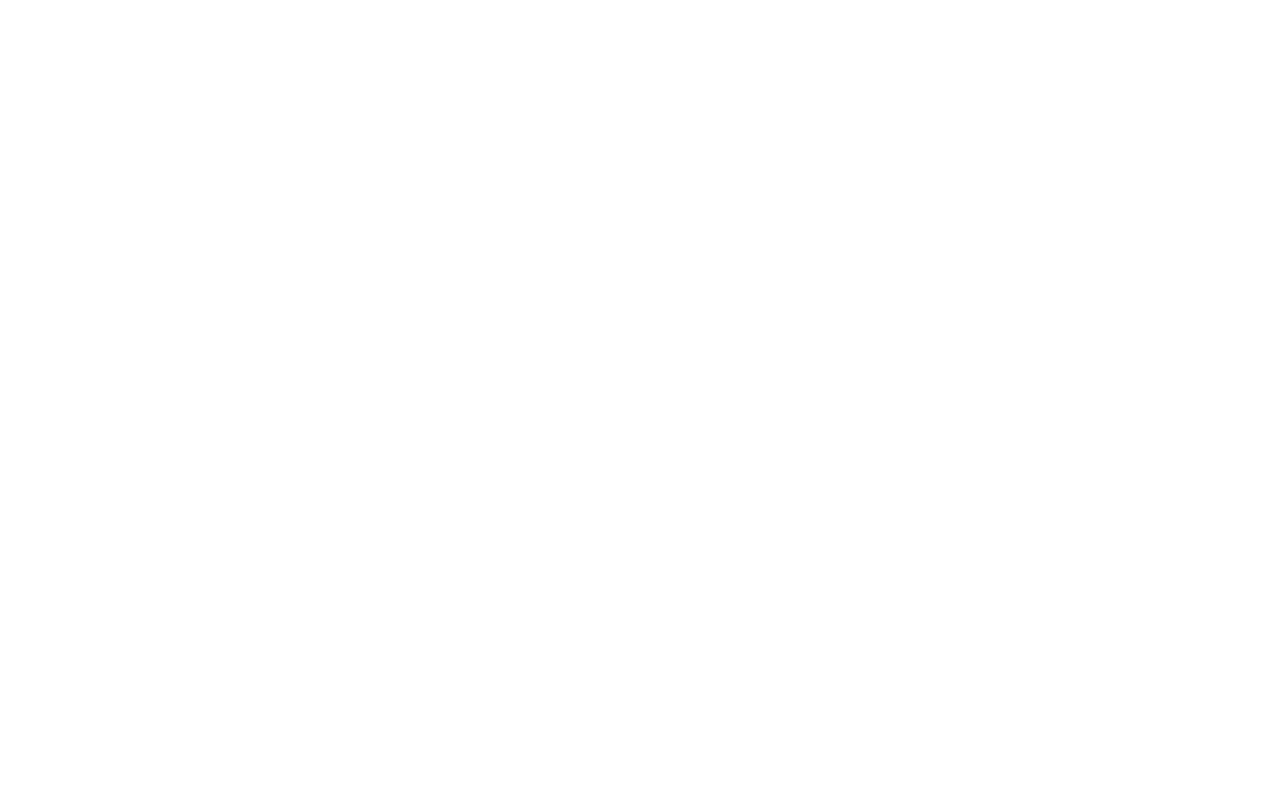
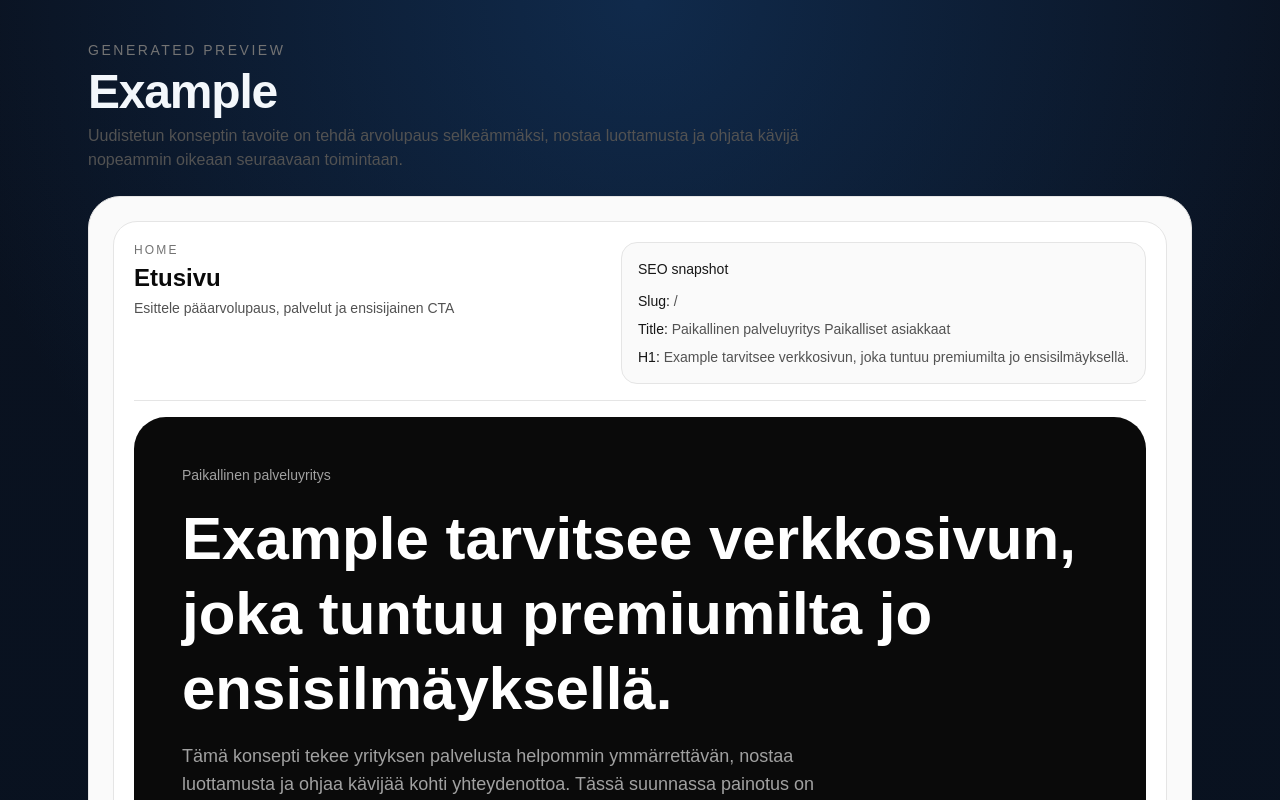
Before and after one commit to aimolabs/sivutminttiin, a Next.js app: page /projects/generated/preview in a window 1280 px wide. Before the commit this address had no page. Shown: the top 800 px of the page. Built offline with nearby package versions, Linux system fonts and the light colour scheme; no server answers.

Commit message:
Update preview pages for page-aware section renderer

```diff
--- a/app/projects/[id]/preview/page.tsx
+++ b/app/projects/[id]/preview/page.tsx
@@ -6,26 +6,66 @@ type Props = {
   params: { id: string };
 };
 
-export default function PreviewPage({ params }: Props) {
+export default function ProjectPreviewPage({ params }: Props) {
   const project = getProjectById(params.id);
 
   if (!project) {
     notFound();
   }
 
+  const pageId =
+    project.sitemap.find((item) => item.isPrimary)?.pageId ??
+    project.pages[0]?.pageId ??
+    "";
+
   return (
-    <div className="min-h-screen px-6 py-10">
-      <div className="max-w-4xl mx-auto space-y-10">
-        <div>
-          <h1 className="text-lg font-semibold">
-            {project.siteProfile.companyName}
-          </h1>
-          <p className="text-sm text-neutral-500">
-            Konseptin esikatselu
-          </p>
+    <div className="mx-auto max-w-6xl space-y-6 px-6 py-10">
+      <div className="space-y-2">
+        <p className="text-sm font-medium uppercase tracking-[0.18em] text-neutral-500">
+          Project preview
+        </p>
+        <h1 className="text-3xl font-semibold tracking-tight md:text-5xl">
+          {project.siteProfile.companyName}
+        </h1>
+        <p className="max-w-3xl text-neutral-600">{project.businessSummary}</p>
+      </div>
+
+      <div className="rounded-[2rem] border border-neutral-200 bg-neutral-50 p-5 md:p-6">
+        <div className="space-y-4 rounded-[1.5rem] border border-neutral-200 bg-white p-5">
+          <div className="flex flex-wrap items-start justify-between gap-4 border-b border-neutral-200 pb-4">
+            <div className="space-y-1">
+              <p className="text-xs font-medium uppercase tracking-[0.18em] text-neutral-500">
+                {project.pages[0]?.pageType ?? "page"}
+              </p>
+              <h2 className="text-2xl font-semibold text-neutral-950">
+                {project.pages[0]?.title ?? "Preview"}
+              </h2>
+              <p className="text-sm text-neutral-600">
+                {project.pages[0]?.purpose ?? ""}
+              </p>
+            </div>
+
+            <div className="min-w-[220px] rounded-2xl border border-neutral-200 bg-neutral-50 p-4 text-sm">
+              <p className="font-medium text-neutral-900">SEO snapshot</p>
+              <div className="mt-3 space-y-2 text-neutral-600">
+                <p>
+                  <span className="font-medium text-neutral-900">Slug:</span>{" "}
+                  {project.pages[0]?.slug ?? ""}
+                </p>
+                <p>
+                  <span className="font-medium text-neutral-900">Title:</span>{" "}
+                  {project.pages[0]?.pageSEO.title ?? ""}
+                </p>
+                <p>
+                  <span className="font-medium text-neutral-900">H1:</span>{" "}
+                  {project.pages[0]?.pageSEO.h1 ?? ""}
+                </p>
+              </div>
+            </div>
+          </div>
+
+          <PreviewSectionRenderer project={project} pageId={pageId} />
         </div>
-
-        <PreviewSectionRenderer project={project} />
       </div>
     </div>
   );
--- a/app/projects/generated/preview/page.tsx
+++ b/app/projects/generated/preview/page.tsx
@@ -1,53 +1,75 @@
-import Link from "next/link";
-import { notFound } from "next/navigation";
+import { generateProjectFromUrl } from "@/lib/mock/generate-from-url";
 import { PreviewSectionRenderer } from "@/components/projects/preview-section-renderer";
-import { buildProjectFromSourceSnapshot } from "@/lib/mock/generate-from-url";
-import { fetchSourceSnapshot } from "@/lib/source/fetch-source-snapshot";
 
-type GeneratedPreviewPageProps = {
-  searchParams: Promise<{
+type SearchParams = Promise<{
   url?: string;
   stylePreset?: string;
 }>;
+
+type Props = {
+  searchParams: SearchParams;
 };
 
-export default async function GeneratedPreviewPage({
-  searchParams
-}: GeneratedPreviewPageProps) {
-  const { url, stylePreset } = await searchParams;
+export default async function GeneratedPreviewPage({ searchParams }: Props) {
+  const params = await searchParams;
+  const url = params.url ?? "https://example.com";
+  const stylePreset = params.stylePreset;
 
-  if (!url) {
-    notFound();
-  }
-
-  const snapshot = await fetchSourceSnapshot(url);
-  const project = buildProjectFromSourceSnapshot(snapshot, { stylePreset });
+  const project = await generateProjectFromUrl(url, { stylePreset });
+  const pageId =
+    project.sitemap.find((item) => item.isPrimary)?.pageId ??
+    project.pages[0]?.pageId ??
+    "";
 
   return (
-    <main className="min-h-screen bg-[#0b1020] px-6 py-10 text-white md:px-10">
-      <div className="mx-auto flex w-full max-w-6xl flex-col gap-6">
-        <div className="flex flex-wrap items-center justify-between gap-4">
-          <div>
-            <p className="text-xs uppercase tracking-[0.22em] text-sky-300/75">
-              Client preview
+    <div className="mx-auto max-w-6xl space-y-6 px-6 py-10">
+      <div className="space-y-2">
+        <p className="text-sm font-medium uppercase tracking-[0.18em] text-neutral-500">
+          Generated preview
         </p>
-            <h1 className="mt-1 text-lg font-semibold">
+        <h1 className="text-3xl font-semibold tracking-tight md:text-5xl">
           {project.siteProfile.companyName}
         </h1>
+        <p className="max-w-3xl text-neutral-600">{project.businessSummary}</p>
       </div>
 
-          <div className="flex flex-wrap gap-3">
-            <Link
-              href={`/projects/generated?url=${encodeURIComponent(url)}&stylePreset=${project.styleDirection.stylePresetId}`}
-              className="rounded-full border border-white/10 bg-white/5 px-4 py-2 text-sm text-white/85 transition hover:bg-white/10"
-            >
-              Takaisin projektiin
-            </Link>
+      <div className="rounded-[2rem] border border-neutral-200 bg-neutral-50 p-5 md:p-6">
+        <div className="space-y-4 rounded-[1.5rem] border border-neutral-200 bg-white p-5">
+          <div className="flex flex-wrap items-start justify-between gap-4 border-b border-neutral-200 pb-4">
+            <div className="space-y-1">
+              <p className="text-xs font-medium uppercase tracking-[0.18em] text-neutral-500">
+                {project.pages[0]?.pageType ?? "page"}
+              </p>
+              <h2 className="text-2xl font-semibold text-neutral-950">
+                {project.pages[0]?.title ?? "Preview"}
+              </h2>
+              <p className="text-sm text-neutral-600">
+                {project.pages[0]?.purpose ?? ""}
+              </p>
+            </div>
+
+            <div className="min-w-[220px] rounded-2xl border border-neutral-200 bg-neutral-50 p-4 text-sm">
+              <p className="font-medium text-neutral-900">SEO snapshot</p>
+              <div className="mt-3 space-y-2 text-neutral-600">
+                <p>
+                  <span className="font-medium text-neutral-900">Slug:</span>{" "}
+                  {project.pages[0]?.slug ?? ""}
+                </p>
+                <p>
+                  <span className="font-medium text-neutral-900">Title:</span>{" "}
+                  {project.pages[0]?.pageSEO.title ?? ""}
+                </p>
+                <p>
+                  <span className="font-medium text-neutral-900">H1:</span>{" "}
+                  {project.pages[0]?.pageSEO.h1 ?? ""}
+                </p>
+              </div>
             </div>
           </div>
 
-        <PreviewSectionRenderer project={project} />
+          <PreviewSectionRenderer project={project} pageId={pageId} />
         </div>
-    </main>
+      </div>
+    </div>
   );
 }
```
Lines whose indentation alone changed are shown as unchanged.
